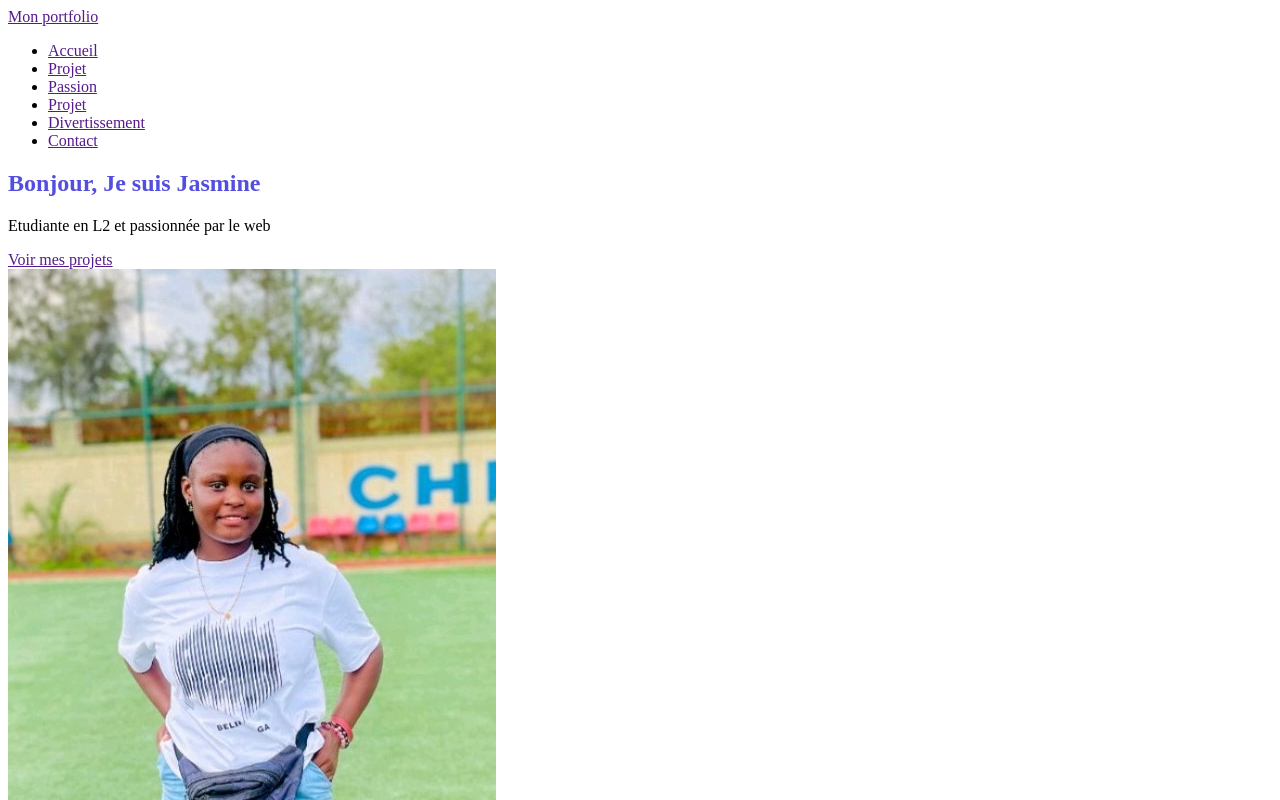
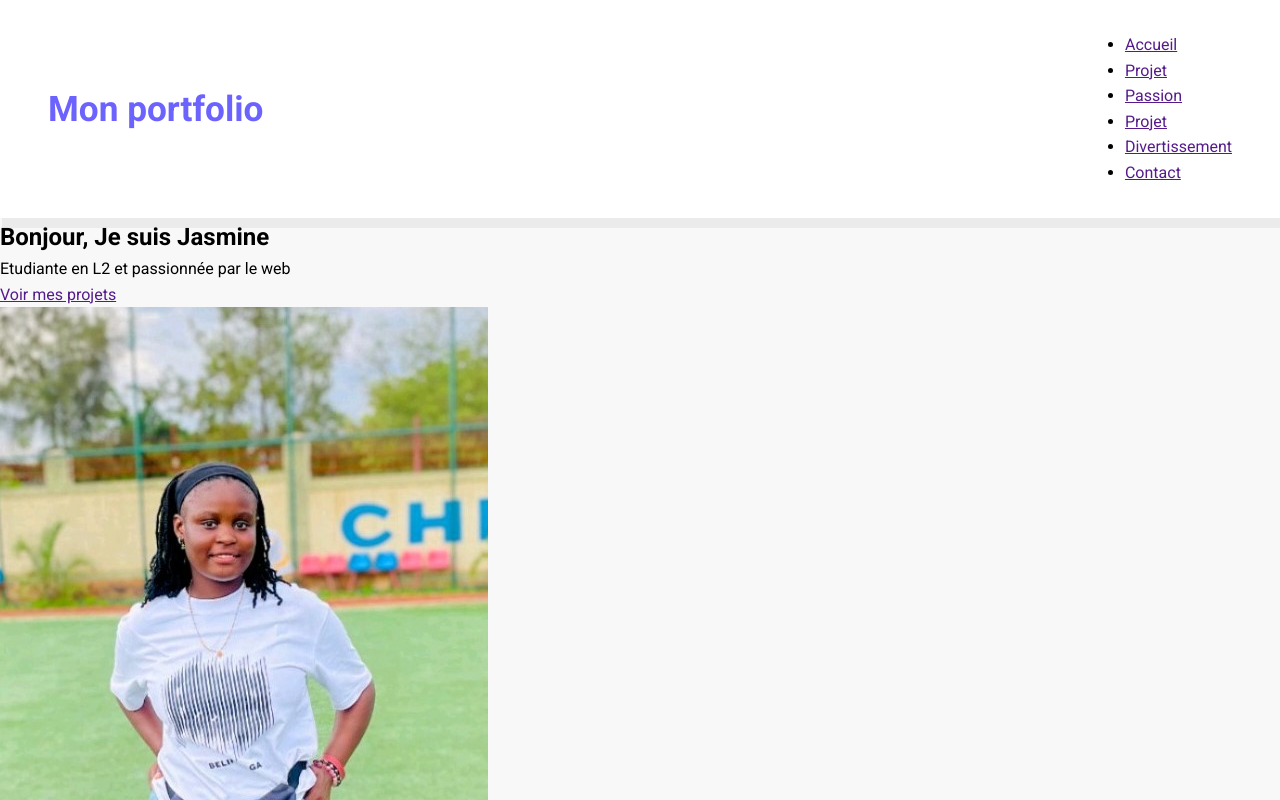
Before and after one commit to Jasmine-Kafinga-Katambwa/Mon-portfolio-2026, a plain HTML site: page index.html in a window 1280 px wide. Shown: the top 800 px of the page. Drawn offline with Linux system fonts and the light colour scheme.

Commit message:
Stylisation du header

```diff
--- a/CSS/Style.css
+++ b/CSS/Style.css
@@ -9,6 +9,33 @@
 
 
 }
-h1 {
-    color: var(--Violet-fonce);
+
+*{
+    margin: 0;
+    padding: 0;
+    box-sizing: border-box;
+
 }
+body{
+    background-color: var(--gris-tres-clair);
+    font-family: roboto, sans-serif;
+    line-height: 1.6;
+header{
+    background-color: white;
+    box-shadow: 2px 10px rgba(0, 0, 0, 0.05);
+    position: sticky;
+    top: 0;
+    z-index: 100;
+    display: flex;
+    justify-content: space-between;
+    align-items: center;
+    padding: 2rem 3rem;
+
+}
+header div a {
+    text-decoration: none;
+    font-size: 2.2rem;
+    font-weight: bold;
+    color: var(--Violet-doux);
+
+}
--- a/index.html
+++ b/index.html
@@ -5,6 +5,9 @@
   <meta name="viewport" content="width=device-width, initial-scale=1.0">
   <title>Mon portfolio</title>
   <link rel="stylesheet" href="CSS/Style.css">
+  <link rel="preconnect" href="https://fonts.googleapis.com">
+<link rel="preconnect" href="https://fonts.gstatic.com" crossorigin>
+<link href="https://fonts.googleapis.com/css2?family=Roboto:ital,wght@0,100..900;1,100..900&display=swap" rel="stylesheet">
 </head>
 <body>
   <header>
```
